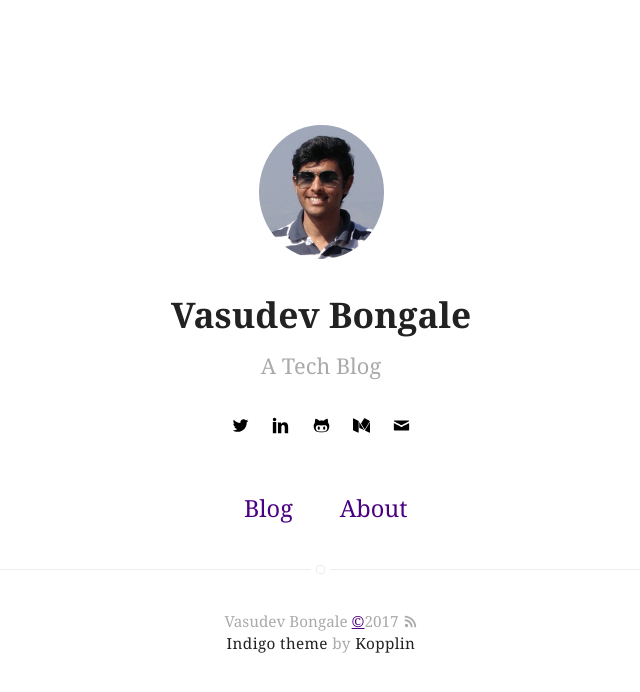
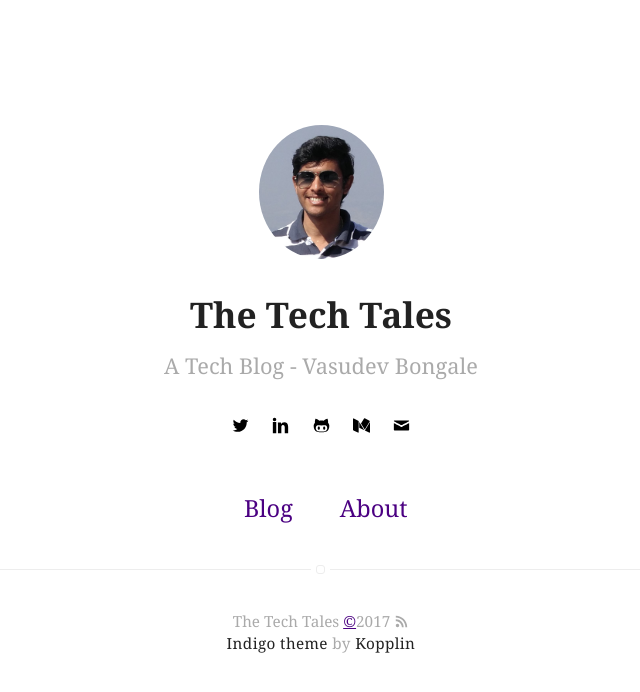
Before and after one commit to vasudev-bongale/vasudev-bongale.github.io, a Jekyll site: the page built from index.html, in a window 1280 px wide. Shown: the top 692 px of the page, without its empty margins (319-959 px from the left). Built offline with Jekyll 4.4.1, drawn with Linux system fonts in a browser that asks for light colours.

Commit message:
Change home page title

```diff
--- a/_config.yml
+++ b/_config.yml
@@ -1,6 +1,6 @@
 # main text of home
-name: Vasudev Bongale
-bio: A Tech Blog
+name: The Tech Tales
+bio: A Tech Blog - Vasudev Bongale
 
 # twitter summary info
 description: A blog about technology snaps
```
